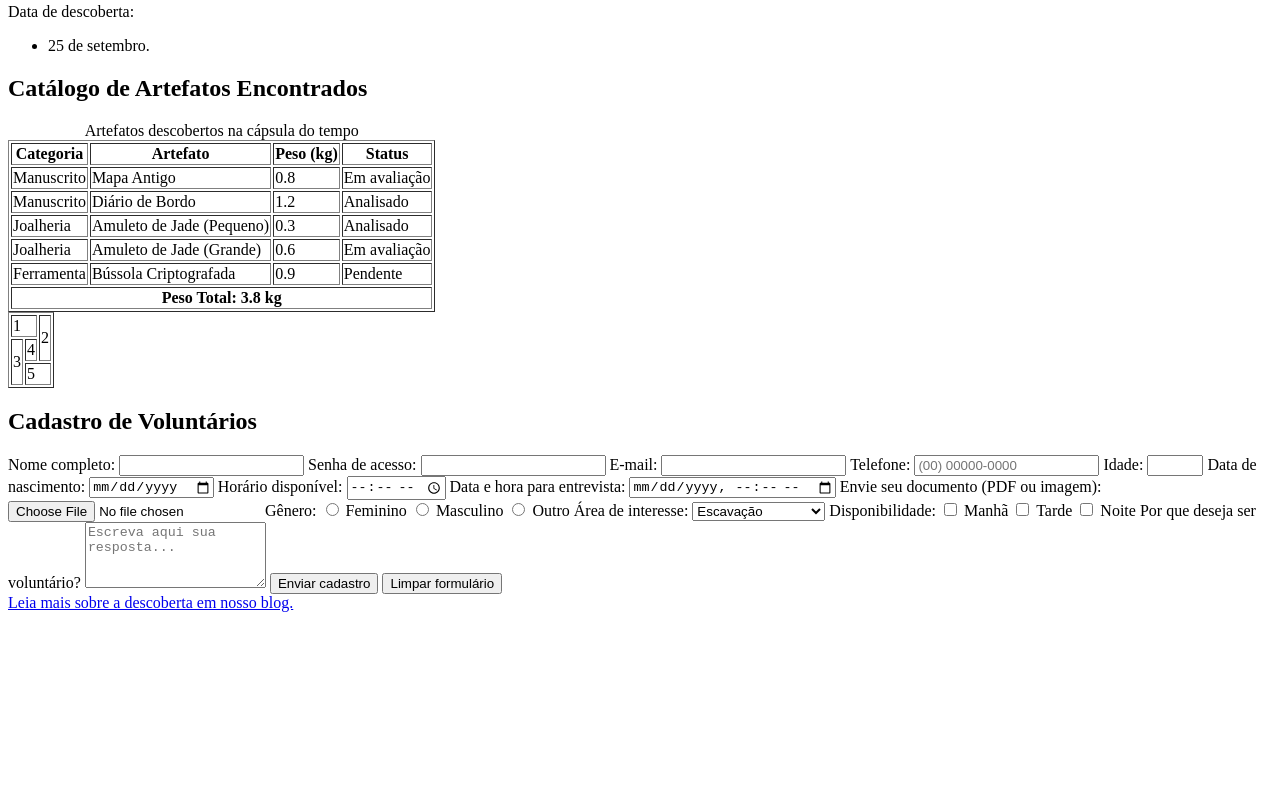
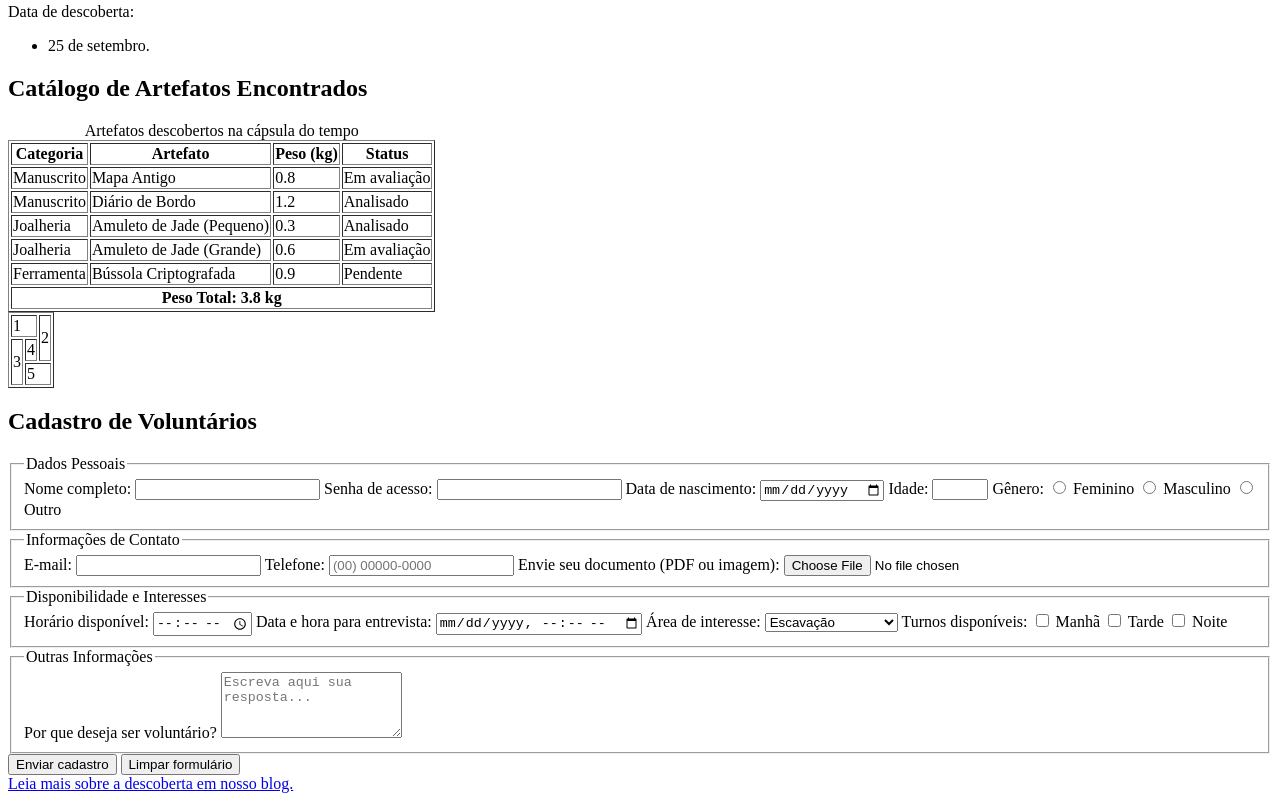
Before and after one commit to MariaEduardaMarques7/otesouroperdido, a plain HTML site: page index.html in a window 1280 px wide. Shown: the part 640-1441 px from the top of the page. Before the commit the page ends 1260 px from the top, so only its background shows below. Drawn offline with Linux system fonts and the light colour scheme.

Commit message:
Update index.html

```diff
--- a/index.html
+++ b/index.html
@@ -90,32 +90,20 @@
  <h2>Cadastro de Voluntários</h2>
 
  <form action="#" method="post">
+   <fieldset>
+     <legend>Dados Pessoais</legend>
+
      <label for="nome">Nome completo:</label>
      <input type="text" id="nome" name="nome" required>
 
      <label for="senha">Senha de acesso:</label>
      <input type="password" id="senha" name="senha" required>
 
-   <label for="email">E-mail:</label>
-   <input type="email" id="email" name="email" required>
-
-   <label for="telefone">Telefone:</label>
-   <input type="tel" id="telefone" name="telefone" placeholder="(00) 00000-0000" required>
-
-   <label for="idade">Idade:</label>
-   <input type="number" id="idade" name="idade" min="18" max="99" required>
-
      <label for="data">Data de nascimento:</label>
      <input type="date" id="data" name="data">
 
-   <label for="hora">Horário disponível:</label>
-   <input type="time" id="hora" name="hora">
-
-   <label for="disponibilidade">Data e hora para entrevista:</label>
-   <input type="datetime-local" id="disponibilidade" name="disponibilidade">
-
-   <label for="arquivo">Envie seu documento (PDF ou imagem):</label>
-   <input type="file" id="arquivo" name="arquivo" accept=".pdf, .jpg, .png">
+     <label for="idade">Idade:</label>
+     <input type="number" id="idade" name="idade" min="18" max="99">
 
      <label>Gênero:</label>
      <input type="radio" id="feminino" name="genero" value="Feminino">
@@ -124,6 +112,29 @@
      <label for="masculino">Masculino</label>
      <input type="radio" id="outro" name="genero" value="Outro">
      <label for="outro">Outro</label>
+   </fieldset>
+
+   <fieldset>
+     <legend>Informações de Contato</legend>
+
+     <label for="email">E-mail:</label>
+     <input type="email" id="email" name="email" required>
+
+     <label for="telefone">Telefone:</label>
+     <input type="tel" id="telefone" name="telefone" placeholder="(00) 00000-0000">
+
+     <label for="arquivo">Envie seu documento (PDF ou imagem):</label>
+     <input type="file" id="arquivo" name="arquivo" accept=".pdf, .jpg, .png">
+   </fieldset>
+
+   <fieldset>
+     <legend>Disponibilidade e Interesses</legend>
+
+     <label for="hora">Horário disponível:</label>
+     <input type="time" id="hora" name="hora">
+
+     <label for="disponibilidade">Data e hora para entrevista:</label>
+     <input type="datetime-local" id="disponibilidade" name="disponibilidade">
 
      <label for="area">Área de interesse:</label>
      <select id="area" name="area">
@@ -133,16 +144,20 @@
        <option value="pesquisa">Pesquisa Histórica</option>
      </select>
 
-   <label>Disponibilidade:</label>
+     <label>Turnos disponíveis:</label>
      <input type="checkbox" id="manha" name="turno" value="Manhã">
      <label for="manha">Manhã</label>
      <input type="checkbox" id="tarde" name="turno" value="Tarde">
      <label for="tarde">Tarde</label>
      <input type="checkbox" id="noite" name="turno" value="Noite">
      <label for="noite">Noite</label>
+   </fieldset>
 
+   <fieldset>
+     <legend>Outras Informações</legend>
      <label for="motivo">Por que deseja ser voluntário?</label>
      <textarea id="motivo" name="motivo" rows="4" placeholder="Escreva aqui sua resposta..."></textarea>
+   </fieldset>
 
    <input type="submit" value="Enviar cadastro">
    <input type="reset" value="Limpar formulário">
```
Lines whose indentation alone changed are shown as unchanged.
